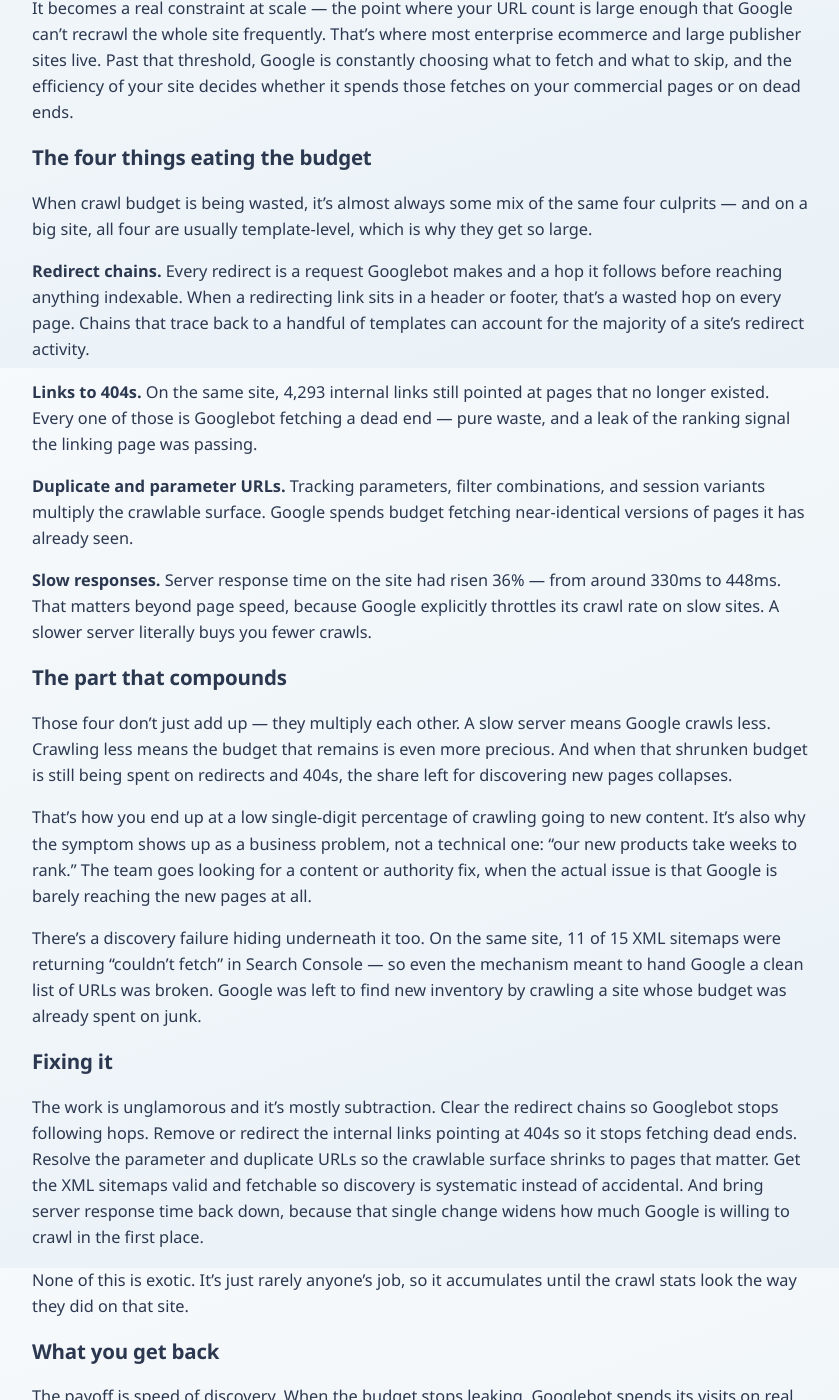
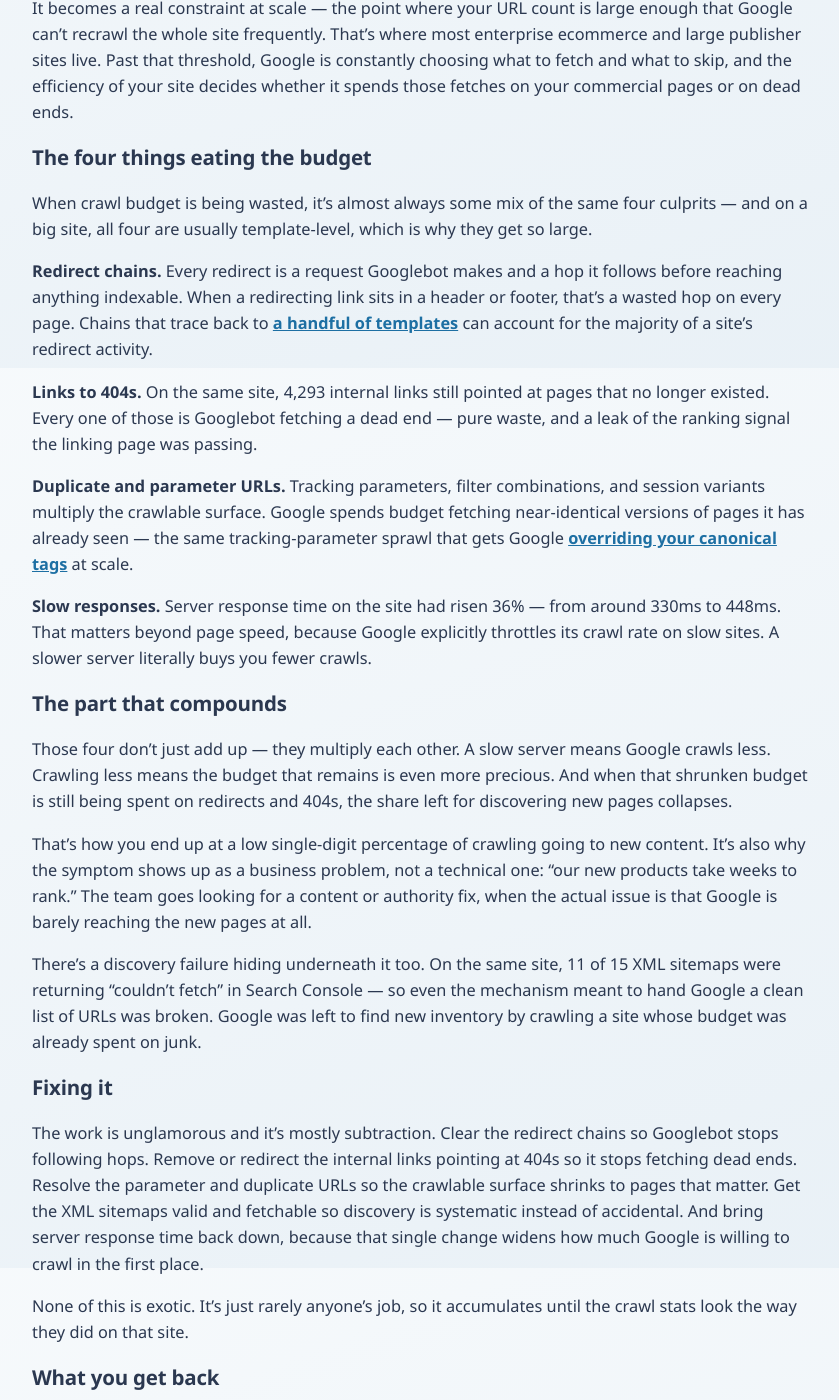
Before and after one commit to lsobrinski-marketing/lindseysobrinski.com, a Jekyll site: the page built from _posts/2026-07-31-crawl-budget-is-a-real-constraint.md, in a window 1280 px wide and 1400 px high, scrolled down 1432 px. Shown: the whole window, without its empty margins (218-1057 px from the left). Built offline with Jekyll 4.4.1, drawn with Linux system fonts in a browser that asks for light colours; some of the changed text lies outside the part shown.

Commit message:
Interlink crawl-budget post: up to Technical SEO hub, across to redirect + canonical posts

```diff
--- a/_posts/2026-07-31-crawl-budget-is-a-real-constraint.md
+++ b/_posts/2026-07-31-crawl-budget-is-a-real-constraint.md
@@ -62,11 +62,11 @@
 
 When crawl budget is being wasted, it's almost always some mix of the same four culprits — and on a big site, all four are usually template-level, which is why they get so large.
 
-**Redirect chains.** Every redirect is a request Googlebot makes and a hop it follows before reaching anything indexable. When a redirecting link sits in a header or footer, that's a wasted hop on every page. Chains that trace back to a handful of templates can account for the majority of a site's redirect activity.
+**Redirect chains.** Every redirect is a request Googlebot makes and a hop it follows before reaching anything indexable. When a redirecting link sits in a header or footer, that's a wasted hop on every page. Chains that trace back to [a handful of templates](/blog/one-line-in-a-header-template-was-92-percent-of-our-redirect-chains/) can account for the majority of a site's redirect activity.
 
 **Links to 404s.** On the same site, 4,293 internal links still pointed at pages that no longer existed. Every one of those is Googlebot fetching a dead end — pure waste, and a leak of the ranking signal the linking page was passing.
 
-**Duplicate and parameter URLs.** Tracking parameters, filter combinations, and session variants multiply the crawlable surface. Google spends budget fetching near-identical versions of pages it has already seen.
+**Duplicate and parameter URLs.** Tracking parameters, filter combinations, and session variants multiply the crawlable surface. Google spends budget fetching near-identical versions of pages it has already seen — the same tracking-parameter sprawl that gets Google [overriding your canonical tags](/blog/google-is-ignoring-your-canonical-tags/) at scale.
 
 **Slow responses.** Server response time on the site had risen 36% — from around 330ms to 448ms. That matters beyond page speed, because Google explicitly throttles its crawl rate on slow sites. A slower server literally buys you fewer crawls.
 
@@ -89,3 +89,5 @@
 The payoff is speed of discovery. When the budget stops leaking, Googlebot spends its visits on real pages — and new inventory, seasonal collections, and updated content get found and ranked in days instead of weeks. On a site where content velocity is a competitive advantage, that gap is the difference between capturing a season and missing it.
 
 Check your own the way I check a new site: open Crawl Stats in Search Console, and look at how much of the crawling is hitting redirects and 404s, whether response time is climbing, and how much is going to new URLs at all. If the answer is "not much," you don't have a content problem yet. You have a budget being spent on garbage.
+
+Crawl budget is one piece of the technical-SEO foundation. For the whole picture — rendering, canonical integrity, redirects, and Core Web Vitals — see the [Technical SEO](/seo-aeo-geo/technical-seo/) hub.
```
